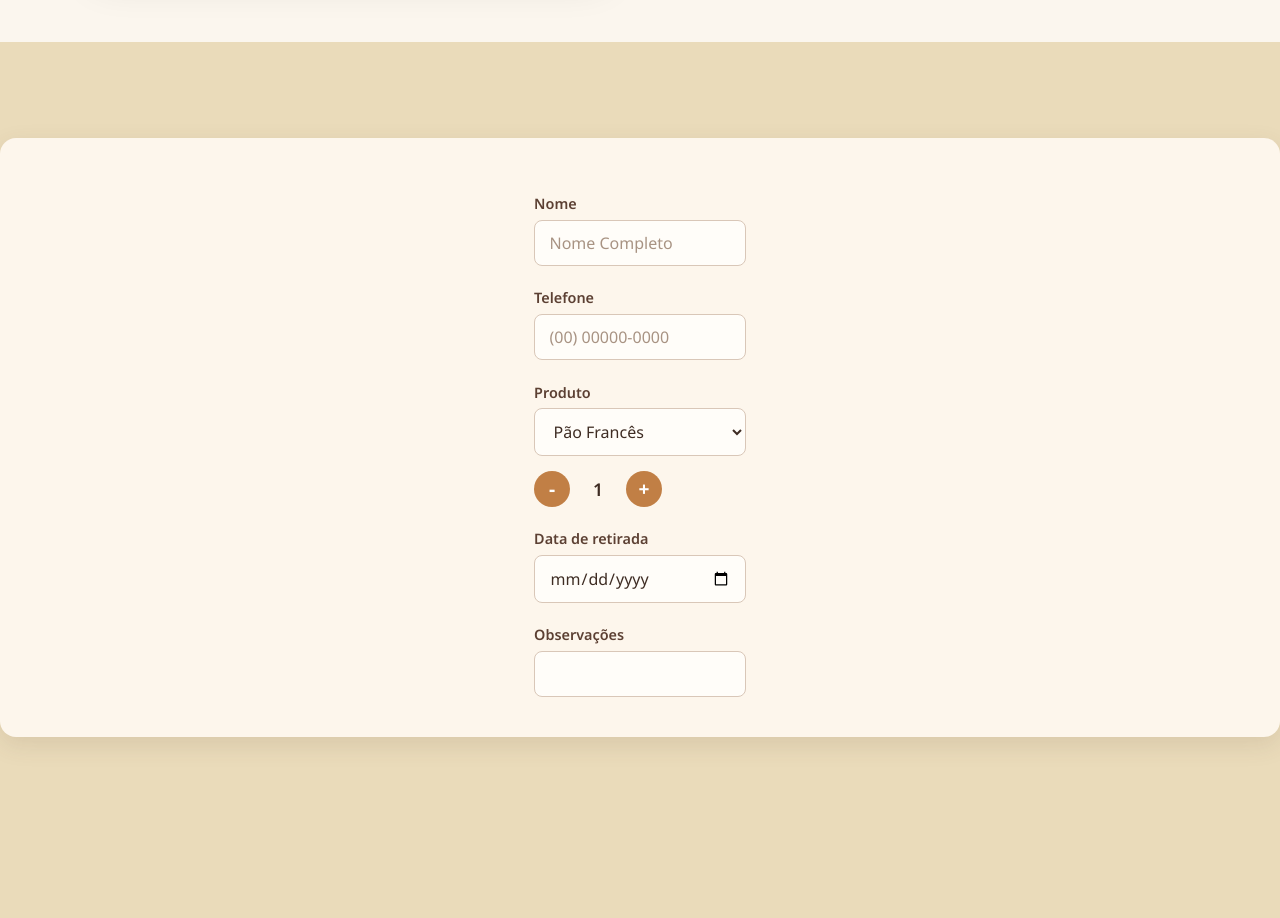
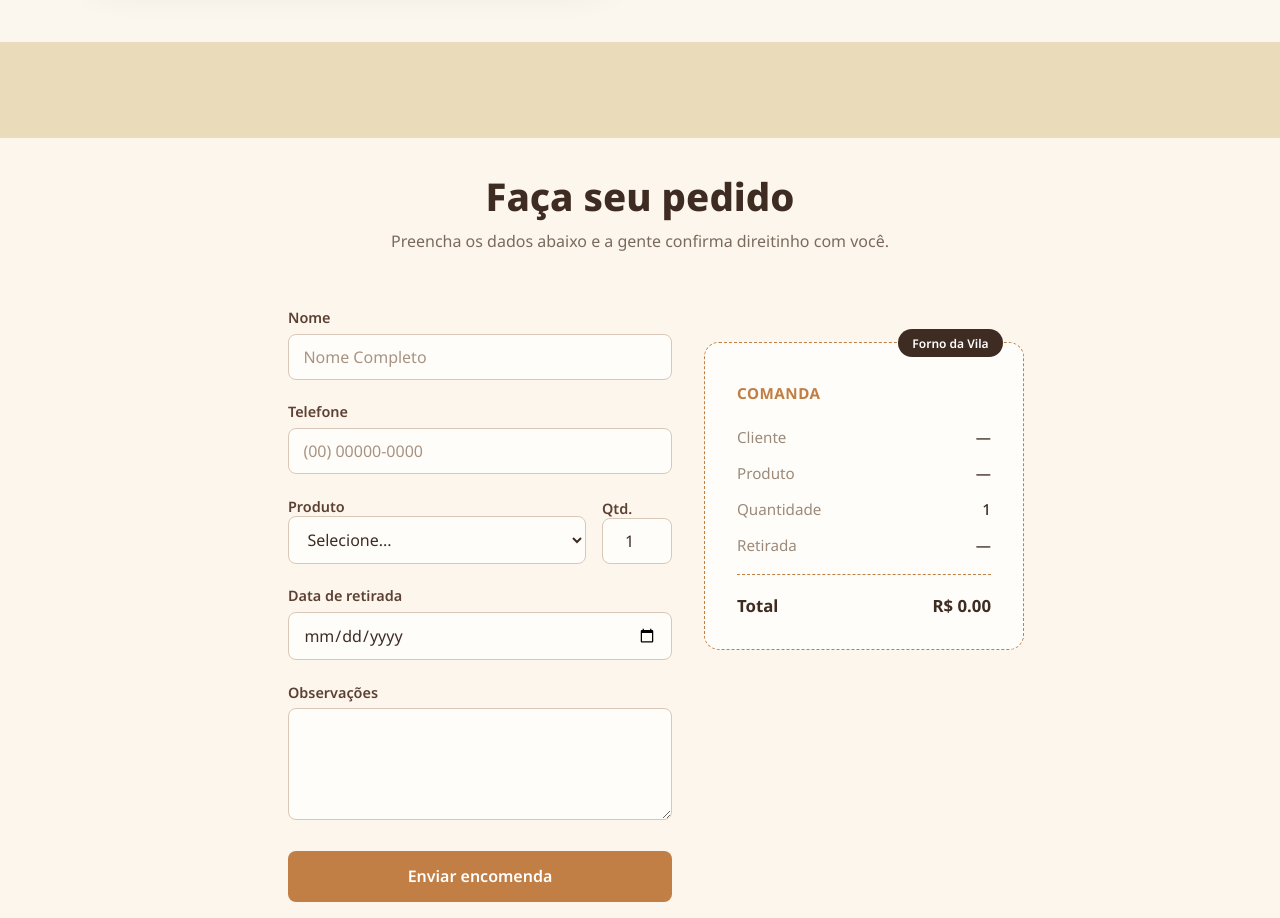
Before and after one commit to ryangbd/Padaria_Forno_da_Vila, a React (Vite) app: page / in a window 1280 px wide. Shown: the part 3680-4598 px from the top of the page. Before the commit the page ends 4465 px from the top, so only its background shows below. Built offline with nearby package versions, Linux system fonts and the light colour scheme.

Commit message:
Update form, style form, adição de comanda

```diff
--- a/src/components/Encomenda/Encomenda.css
+++ b/src/components/Encomenda/Encomenda.css
@@ -1,15 +1,51 @@
+.page {
+    text-align: center;
+    padding: 3rem 1rem;
+}
+.ajuste{
+    width: 100%;
+    height: 100%;
+    flex-direction: row;
+    display: flex;
+    align-items: center;
+    justify-content: center;
+}
+
+.encomenda-page h1 {
+    color: #3e2c23;
+    font-size: 2.4rem;
+    font-weight: 800;
+}
+
+.subtitulo {
+    color: #7a6a5e;
+    margin-top: 0.5rem;
+    margin-bottom: 2.5rem;
+}
+
+.encomenda-content {
+    display: flex;
+    justify-content: center;
+    align-items: center;
+    flex-wrap: wrap;
+    flex-direction: column;
+    background-color: #fdf6ec;
+    padding-top: 2em;
+}
+
 .encomendabox {
-    margin: 3rem auto;
-    padding: 2.5rem;
-    background-color: #fdf6ec;
+    padding: 0 2em 1em 2em;
     border-radius: 16px;
-    box-shadow: 0 8px 24px rgba(92, 64, 51, 0.12);
+    width:35%;
+    text-align: left;
+    margin: 0;
 }
 
 .formEncomenda {
     display: flex;
     flex-direction: column;
     gap: 0.4rem;
+    width: 100%;
 }
 
 .formEncomenda label {
@@ -20,7 +56,10 @@
 }
 
 .formEncomenda input,
-.formEncomenda select {
+.formEncomenda select,
+.formEncomenda textarea {
+    box-sizing: border-box;
+    width: 100%;
     padding: 0.7rem 0.9rem;
     border: 1px solid #d9c7b8;
     border-radius: 8px;
@@ -28,11 +67,14 @@
     font-size: 1rem;
     color: #3e2c23;
     outline: none;
+    font-family: inherit;
+    resize: vertical;
     transition: border-color 0.2s ease, box-shadow 0.2s ease;
 }
 
 .formEncomenda input:focus,
-.formEncomenda select:focus {
+.formEncomenda select:focus,
+.formEncomenda textarea:focus {
     border-color: #c17f45;
     box-shadow: 0 0 0 3px rgba(193, 127, 69, 0.15);
 }
@@ -41,46 +83,59 @@
     color: #a89383;
 }
 
-.seletor-quantidade {
+.linha-produto-qtd {
     display: flex;
-    align-items: center;
     gap: 1rem;
-    margin-top: 0.5rem;
+    align-items: flex-end;
 }
 
-.seletor-quantidade button {
-    width: 36px;
-    height: 36px;
+.campo-produto {
+    flex: 1;
+    display: flex;
+    flex-direction: column;
+}
+
+.campo-qtd {
+    display: flex;
+    flex-direction: column;
+    width: 70px;
+}
+
+.campo-qtd input {
+    text-align: center;
+}
+
+.seletor-quantidade-botoes {
+    display: flex;
+    gap: 0.5rem;
+    margin-top: 0.4rem;
+}
+
+.seletor-quantidade-botoes button {
+    width: 32px;
+    height: 32px;
     border: none;
     border-radius: 50%;
     background-color: #c17f45;
     color: #fff;
-    font-size: 1.2rem;
+    font-size: 1.1rem;
     font-weight: bold;
     cursor: pointer;
     transition: background-color 0.2s ease, transform 0.1s ease;
 }
 
-.seletor-quantidade button:hover {
+.seletor-quantidade-botoes button:hover {
     background-color: #a8672f;
 }
 
-.seletor-quantidade button:active {
+.seletor-quantidade-botoes button:active {
     transform: scale(0.92);
-}
-
-.seletor-quantidade span {
-    font-size: 1.1rem;
-    font-weight: 600;
-    color: #3e2c23;
-    min-width: 24px;
-    text-align: center;
 }
 
 .formEncomenda button[type="submit"] {
     margin-top: 1.5rem;
     padding: 0.9rem;
-    background-color: #5c4033;
+    background-color: #c17f45;
     color: #fff;
     border: none;
     border-radius: 8px;
@@ -91,5 +146,71 @@
 }
 
 .formEncomenda button[type="submit"]:hover {
-    background-color: #43302a;
+    background-color: #a8672f;
 }
+
+.comanda {
+    position: relative;
+    width: 25vw;
+    margin-bottom: 17%;
+    background-color: #fffdf9;
+    border: #c17f45 1px dashed;
+    border-radius: 15px;
+    padding: 2.5rem 2rem 2rem;
+    display: flex;
+    flex-direction: column;
+    gap: 1.5rem;
+}
+
+.selo {
+    position: absolute;
+    top: -14px;
+    right: 20px;
+    background-color: #3e2c23;
+    color: #fff;
+    font-size: 0.75rem;
+    font-weight: 600;
+    padding: 0.35rem 0.9rem;
+    border-radius: 20px;
+}
+
+.titulo-comanda {
+    color: #c17f45;
+    font-weight: 700;
+    font-size: 0.95rem;
+    letter-spacing: 0.5px;
+}
+
+.comandainfo {
+    display: flex;
+    flex-direction: column;
+    gap: 1rem;
+}
+
+.linha-comanda {
+    display: flex;
+    justify-content: space-between;
+    font-size: 0.95rem;
+}
+
+.linha-comanda p:first-child {
+    color: #9c8a7a;
+}
+
+.linha-comanda p:last-child {
+    color: #3e2c23;
+    font-weight: 500;
+}
+
+.barrinha {
+    width: 100%;
+    height: 1px;
+    border-top: #c17f45 1px dashed;
+    margin: 0.2rem 0;
+}
+
+.linha-comanda.total {
+    font-weight: 700;
+    color: #3e2c23;
+    font-size: 1.05rem;
+}
--- a/src/components/Encomenda/Encomenda.jsx
+++ b/src/components/Encomenda/Encomenda.jsx
@@ -2,43 +2,87 @@ import { useState } from "react"
 import "./Encomenda.css"
 
 const produtos = [
-    {id:1,nome:"Pão Francês",preço:0.80,qtd:null},
-    {id:2,nome:"Croissant Artesanal",preço:6.50,qtd:null},
-    {id:3,nome:"Pão Italiano", preço:8.00,qtd:null},
-    {id:4,nome:"Sonho",preço:5.00,qtd:null},
-    {id:5,nome:"Bolo de Cenoura",preço:7.50,qtd:null},
-    {id:6,nome:"Café Especial",preço:5.00,qtd:null}
+    {id:1,nome:"Pão Francês",preço:0.80},
+    {id:2,nome:"Croissant Artesanal",preço:6.50},
+    {id:3,nome:"Pão Italiano", preço:8.00},
+    {id:4,nome:"Sonho",preço:5.00},
+    {id:5,nome:"Bolo de Cenoura",preço:7.50},
+    {id:6,nome:"Café Especial",preço:5.00}
 ]
 
 function Encomenda(){
-    const [form, setForm] = useState({nome:"",telefone:"",produtoId:"",dataRetirada:""})
+    const [form, setForm] = useState({nome:"", telefone:"", produtoId:"", dataRetirada:"", obs:""})
     const [quantidade, setQuantidade] = useState(1)
+
     function handleChange(e){
         setForm({...form, [e.target.name]: e.target.value})
     }
+
+    const produtoSelecionado = produtos.find(p => p.id === Number(form.produtoId))
+    const total = produtoSelecionado ? produtoSelecionado.preço * quantidade : 0
+
     return(
+        <div className="encomenda-page">
+
+            <div className="encomenda-content">
+            <h1>Faça seu pedido</h1>
+            <p className="subtitulo">Preencha os dados abaixo e a gente confirma direitinho com você.</p>
+            <div className="ajuste">
+
                 <div className="box encomendabox">
                     <form className="formEncomenda">
                         <label htmlFor="nome">Nome</label>
-                <input type="text" id="nome" name="nome" placeholder="Nome Completo"/>
+                        <input type="text" id="nome" name="nome" value={form.nome} onChange={handleChange} placeholder="Nome Completo"/>
+
                         <label htmlFor="telefone">Telefone</label>
-                <input type="number" id="telefone" name="telefone" placeholder="(00) 00000-0000"/>
+                        <input type="number" id="telefone" name="telefone" value={form.telefone} onChange={handleChange} placeholder="(00) 00000-0000"/>
+
+                        <div className="linha-produto-qtd">
+                            <div className="campo-produto">
                                 <label htmlFor="produto">Produto</label>
                                 <select id="produto" name="produtoId" value={form.produtoId} onChange={handleChange}>
+                                    <option value="">Selecione...</option>
                                     {produtos.map(p => (
                                         <option key={p.id} value={p.id}>{p.nome}</option>
                                     ))}
                                 </select>
-                <div className="seletor-quantidade">
-                    <button type="button" onClick={() => setQuantidade(q => Math.max(1, q - 1))}>-</button>
-                        <span>{quantidade}</span>
-                    <button type="button" onClick={() => setQuantidade(q => q + 1)}>+</button>
                             </div>
+
+                            <div className="campo-qtd">
+                                <label>Qtd.</label>
+                                <input type="number" min="0" value={quantidade} onChange={(e) => setQuantidade(Math.max(1, Number(e.target.value)))}
+/>
+                            </div>
+                        </div>
+
+
                         <label htmlFor="date">Data de retirada</label>
-                <input type="date" id="date" name="dateId" onChange={handleChange} value={form.dateId} min={new Date().toISOString().split("T")[0]}></input>
+                        <input type="date" id="date" name="dataRetirada" onChange={handleChange} value={form.dataRetirada} min={new Date().toISOString().split("T")[0]}/>
+
                         <label htmlFor="obs">Observações</label>
-                <input type="text" id="obs" name="obsId"></input>
+                        <textarea id="obs" name="obs" value={form.obs} onChange={handleChange} rows="4"/>
+
+                        <button type="submit">Enviar encomenda</button>
                     </form>
+                </div>
+
+                <div className="comanda">
+                    <span className="selo">Forno da Vila</span>
+                    <span className="titulo-comanda">COMANDA</span>
+                    <div className="comandainfo">
+                        <div className="linha-comanda"><p>Cliente</p><p>{form.nome || "—"}</p></div>
+                        <div className="linha-comanda"><p>Produto</p><p>{produtoSelecionado ? produtoSelecionado.nome : "—"}</p></div>
+                        <div className="linha-comanda"><p>Quantidade</p><p>{quantidade}</p></div>
+                        <div className="linha-comanda"><p>Retirada</p><p>{form.dataRetirada || "—"}</p></div>
+                        <div className="barrinha"></div>
+                        <div className="linha-comanda total">
+                            <span>Total</span>
+                            <span>R$ {total.toFixed(2)}</span>
+                        </div>
+                    </div>
+                </div>
+            </div>
+        </div>
                                     </div>
     )
 }
```
Lines whose indentation alone changed are shown as unchanged.
